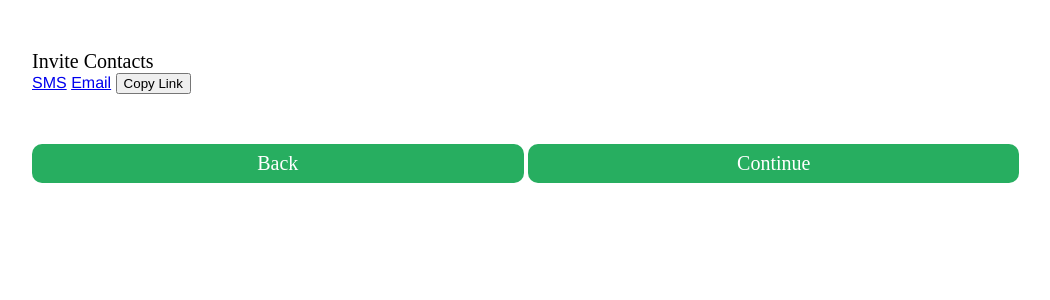
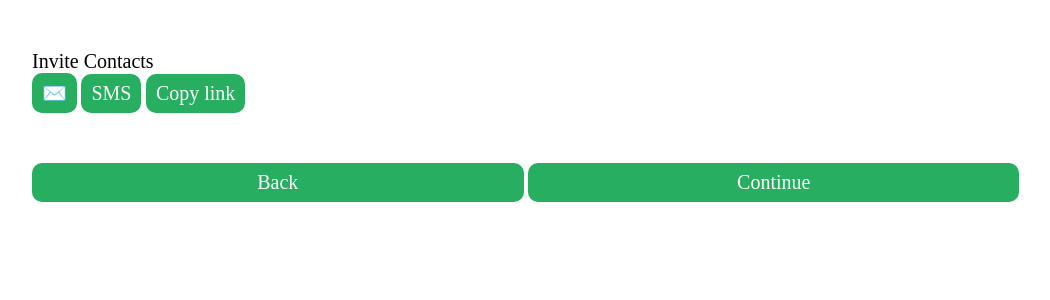
Before and after one commit to katrinaduong/wreck, a PHP site: page /html/profile2.html in a window 1280 px wide. Shown: the part 112-412 px from the top of the page, without its empty margins (96-1146 px from the left). Run offline with PHP 8.4, Linux system fonts and the light colour scheme; some libraries are stand-ins or nearby versions.

Commit message:
finished designing too

```diff
--- a/css/profile.css
+++ b/css/profile.css
@@ -165,6 +165,23 @@ div.navigation-buttons {
     padding: 0 0 20px 0;
 }
 
+.green-button-flex {
+    display: inline-block;
+    border: none;
+    border-radius: 10px;
+    background-color: var(--jade-green);
+    padding: 8px 10px;
+    font-family: Avenir;
+    font-size: 20px;
+    font-weight: 500;
+    font-style: normal;
+    font-stretch: normal;
+    line-height: normal;
+    letter-spacing: normal;
+    text-align: center;
+    color: var(--white);
+}
+
 .green-button {
     display: inline-block;
     border: none;
@@ -192,6 +209,10 @@ div #back.green-button {
 }
 
 .green-button:hover {
+    background-color: var(--blue-grey);
+}
+
+.green-button-flex:hover {
     background-color: var(--blue-grey);
 }
 
--- a/html/profile2.html
+++ b/html/profile2.html
@@ -16,9 +16,9 @@
 
             <div class="fields">
                 <p>Invite Contacts</p>
-                <a href="sms:?body=Your friend has invited you to join the roommate resolution app WRECK. Go to http://cs188wreck.herokuapp.com and join the group called TEST">SMS</a>
-                <a href="mailto:?subject=Invitation%20to%20Join!&body=Your%20friend%20has%20invited%20you%20to%20join%20the%20roommate%20resolution%20app%20WRECK.%20Go%20to%20http://cs188wreck.herokuapp.com%20and%20join%20the%20group%20called%20TEST">Email</a>
-                <button onclick="copyToClipboard()">Copy Link</button>
+                <button class="green-button-flex" id="email">✉️</button>
+                <button class="green-button-flex" id="sms">SMS</button>
+                <button class="green-button-flex" id="copy-link">Copy link</button>
             </div>
 
             <div class="navigation-buttons">
--- a/js/profile.js
+++ b/js/profile.js
@@ -73,7 +73,9 @@ function addGroup() {
   window.location = './profile2.html'
 }
 
-function copyToClipboard() {
+$('#email').on('click', function() { window.location = 'mailto:?subject=Invitation%20to%20Join!&body=Your%20friend%20has%20invited%20you%20to%20join%20the%20roommate%20resolution%20app%20WRECK.%20Go%20to%20http://cs188wreck.herokuapp.com%20and%20join%20the%20group%20called%20' + group_name; });
+$('#sms').on('click', function() { window.location = 'sms:?body=Your friend has invited you to join the roommate resolution app WRECK. Go to http://cs188wreck.herokuapp.com and join the group called ' + group_name; });
+$('#copy-link').on ('click', function() {
   var copyText = "Your friend has invited you to join the roommate resolution app WRECK. Go to http://cs188wreck.herokuapp.com and join the group called " + group_name;
   var $temp = $("<input>");
   $("body").append($temp);
@@ -81,4 +83,4 @@ function copyToClipboard() {
   document.execCommand("copy");
   alert("Copied the text: " + copyText);
   $temp.remove();
-}
+});
```
